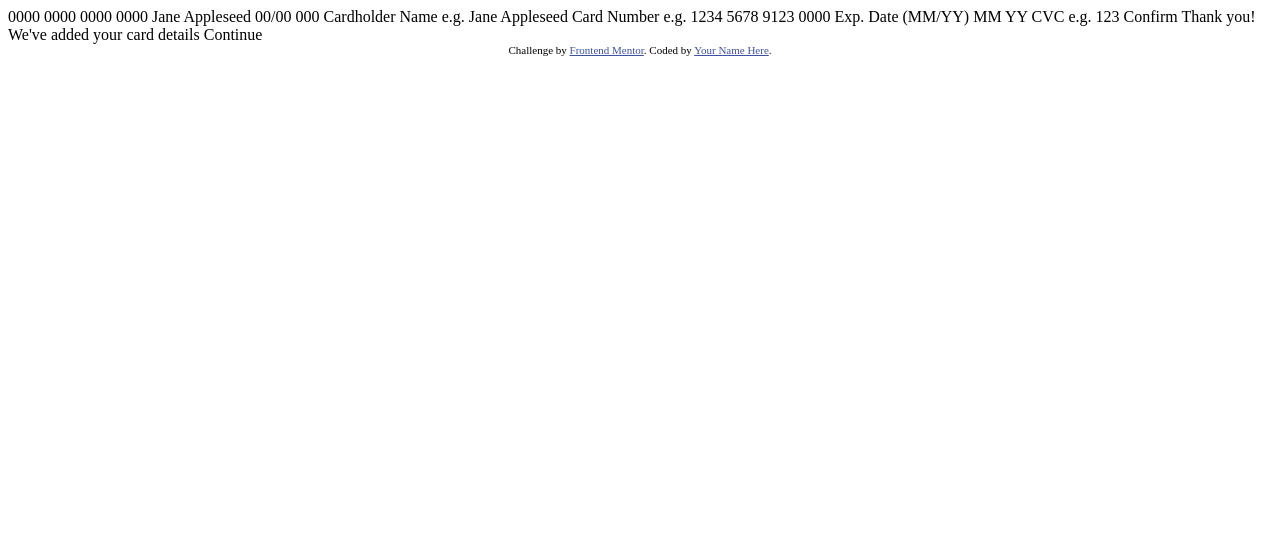
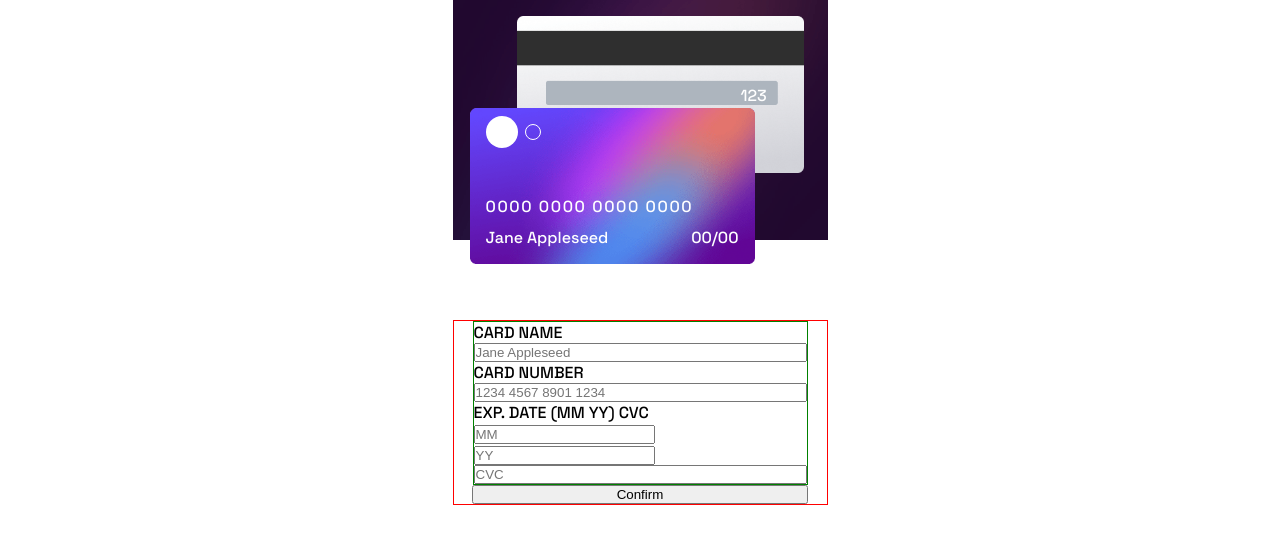
Before and after one commit to ioangheraszim/FM-interactive-details-form, a plain HTML site: page index.html in a window 1280 px wide. Drawn offline with Linux system fonts and the light colour scheme.

Commit message:
finished the top part and some of the bottom part in styling

```diff
--- a/index.html
+++ b/index.html
@@ -5,47 +5,58 @@
   <meta name="viewport" content="width=device-width, initial-scale=1.0"> <!-- displays site properly based on user's device -->
 
   <link rel="icon" type="image/png" sizes="32x32" href="./images/favicon-32x32.png">
-
-  <title>Frontend Mentor | Interactive card details form</title>
-
-  <!-- Feel free to remove these styles or customise in your own stylesheet 👍 -->
-  <style>
-    .attribution { font-size: 11px; text-align: center; }
-    .attribution a { color: hsl(228, 45%, 44%); }
-  </style>
+  <link rel="preconnect" href="https://fonts.googleapis.com">
+  <link rel="preconnect" href="https://fonts.gstatic.com" crossorigin>
+  <link href="https://fonts.googleapis.com/css2?family=Space+Grotesk:wght@500&display=swap" rel="stylesheet">
+  <link rel="stylesheet" href="./style.css">
+  <title>Interactive Card Details Form</title>
 </head>
 <body>
+  <main class="container">
+    <section class="top-form">
+      <div class="background-image">
+        <div class="mobile-image"></div>
+        <div class="desktop-image"></div>
+      </div>
+      <div class="back-card">
+        <p class="cvc-info">123</p>
+      </div>
+      <div class="front-card">
+        <div class="circles">
+          <div class="full-circle"></div>
+          <div class="empty-circle"></div>
+        </div>
+        <div class="content">
+          <p class="number-of-cards">0000 0000 0000 0000</p>
+          <div class="info">
+            <p>Jane Appleseed</p>
+            <p><span>00</span>/<span>00</span></p>
+          </div>
+        </div>
+      </div>
+    </section>
+    <section class="bottom-form">
 
-  0000 0000 0000 0000
-  Jane Appleseed
-  00/00
+     <form class="form-content" action="submit">
+      <label for="name">Card Name</label>
+      <input type="text" placeholder="Jane Appleseed">
+      <label for="card-number">Card Number</label>
+      <input type="number" placeholder="1234 4567 8901 1234" maxlength="16">
+      <div class="fuckknows">
+        <label for="expiry">EXP. DATE (MM YY)</label>
+        <label for="CVC">CVC</label>
+      </div>
+      <div>
+        <input type="text" placeholder="MM">
+        <input type="text" placeholder="YY">
+      </div>
+      <input type="text" placeholder="CVC">
+     </form>
 
-  000
+     <button>Confirm</button>
 
-  Cardholder Name
-  e.g. Jane Appleseed
-
-  Card Number
-  e.g. 1234 5678 9123 0000
-
-  Exp. Date (MM/YY)
-  MM
-  YY
-
-  CVC
-  e.g. 123
-
-  Confirm
-
-  <!-- Completed state start -->
-
-  Thank you!
-  We've added your card details
-  Continue
-
-  <div class="attribution">
-    Challenge by <a href="https://www.frontendmentor.io?ref=challenge" target="_blank">Frontend Mentor</a>.
-    Coded by <a href="#">Your Name Here</a>.
-  </div>
+    </section>
+  </main>
+  <script src="./script.js"></script>
 </body>
 </html>
--- a/style.css
+++ b/style.css
@@ -0,0 +1,154 @@
+/* Color Variables */
+:root {
+    /* Primary Colors */
+    --red: #ff5252;
+    --gradient-first: #6448fe;
+    --gradient-second: #600594;
+    /* Neutral Colors */
+    --white: #fff;
+    --light-grayish: #dedddf;
+    --dark-grayish: #8e8593;
+    --very-dark-violet: #21092f;
+}
+
+/* Reset Rules */
+
+*, *::before, *::after{
+    box-sizing: border-box;
+    margin: 0;
+    padding: 0;
+}
+
+body {
+    display: flex;
+    flex-direction: column;
+    justify-content: center;
+    align-items: center;
+    font-family: 'Space Grotesk', sans-serif;
+    font-size: 1.125;
+    background-color: var(--white);
+}
+
+.container {
+    width: 23.438rem;
+}
+
+
+.background-image {
+    position: absolute;
+}
+
+.mobile-image {
+    background-image: url(./images/bg-main-mobile.png);
+    width: 23.438rem;
+    height: 15rem;
+}
+
+.back-card {
+
+    background-image: url(./images/bg-card-back.png);
+    height: 10rem;
+    width: 17.938rem;
+
+    background-repeat: no-repeat;
+    background-size: contain;
+
+    position: relative;
+    top: 1rem;
+    left: 4rem;
+}
+
+
+.back-card .cvc-info {
+    position: relative;
+    top: 4.3rem;
+    left: 14rem;
+    color: var(--white);
+}
+
+.front-card {
+    background-image: url(./images/bg-card-front.png);
+    height: 10rem;
+    width: 17.938rem;
+    background-repeat: no-repeat;
+    background-size: contain;
+    position: relative;
+    top: -53px;
+    left: 1rem;
+    border: 1px solid transparent;
+}
+
+.circles {
+    display: flex;
+    justify-content: flex-start;
+    align-items: center;
+    margin-left: 1rem;
+    margin-top: .5rem;
+}
+
+.circles .full-circle {
+    width: 2rem;
+    height: 2rem;
+    background-color: var(--white);
+    border-radius: 50%;
+    margin-right: .5rem;
+}
+
+.circles .empty-circle {
+    background-color: transparent;
+    width: 0.9rem;
+    height: 0.9rem;
+    border-radius: 50%;
+    outline: 1px solid var(--white);
+}
+
+.content {
+    margin-top: 3rem;
+    margin-left: 1rem;
+    display: flex;
+    flex-direction: column;
+    color: var(--white);
+}
+
+.content .info {
+    display: flex;
+    justify-content: space-between;
+    margin-top: .6rem;
+    margin-right: 1rem;
+}
+
+.content .number-of-cards {
+
+    letter-spacing: .1rem;
+}
+
+.bottom-form {
+    display: flex;
+    justify-content: center;
+    align-items: center;
+    width: 0 auto;
+    flex-direction: column;
+    border: 1px solid red;
+
+}
+.form-content {
+    display: flex;
+    justify-content: center;
+    flex-direction: column;
+    border: 1px solid green;
+    width: 335px;
+}
+
+.form-content label {
+    font-family: 'Space Grotesk', sans-serif;
+
+    text-transform: uppercase;
+}
+
+.form-content input {
+    color: var(--dark-grayish);
+}
+
+button {
+    width: 90%;
+}
```
Also changed, not shown: script.js (added), 1 other file.
